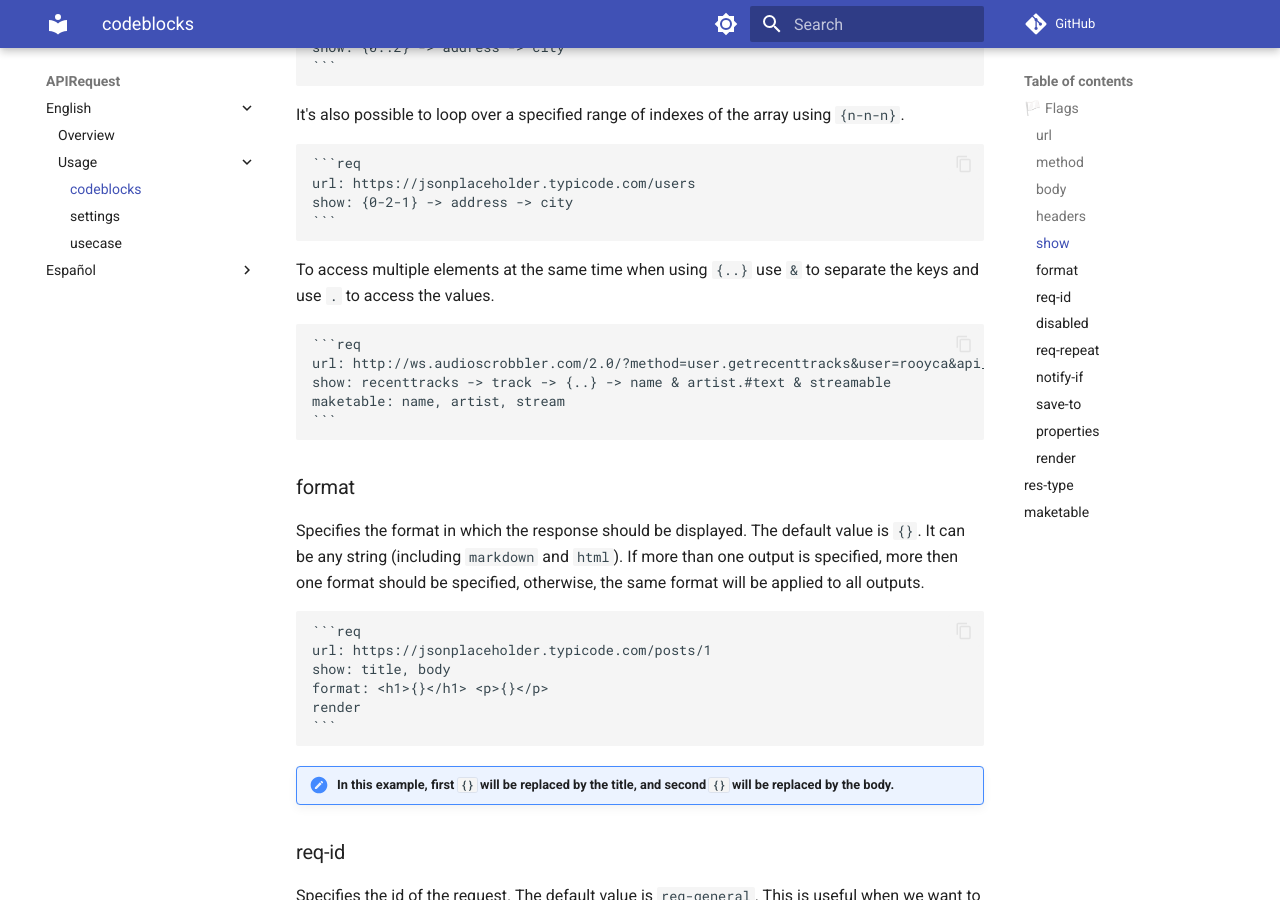
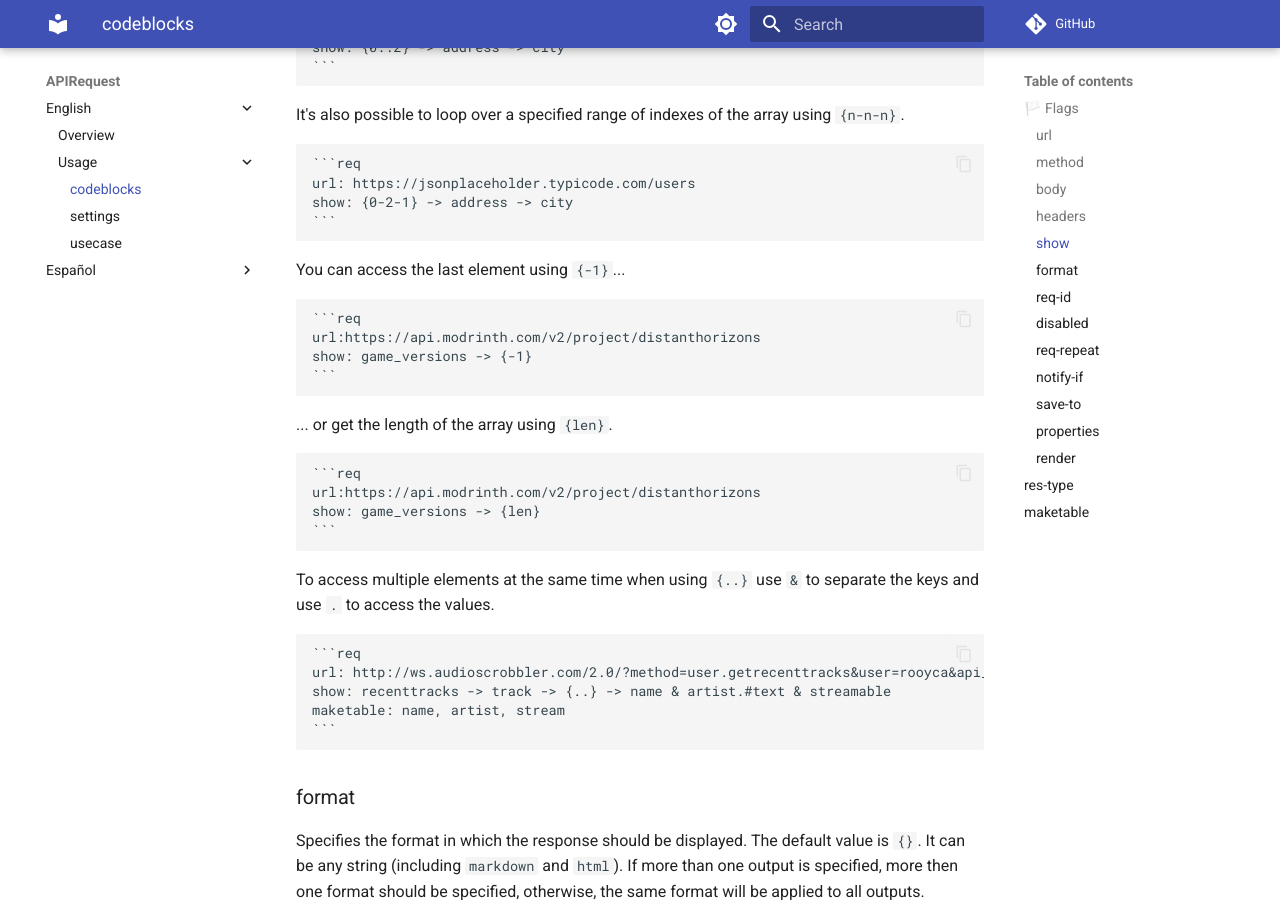
Before and after one commit to Rooyca/obsidian-api-request, an MkDocs documentation site: the page built from docs/docs/en/codeblocks.md, in a window 1280 px wide and 900 px high, scrolled down 3090 px. Built offline with MkDocs 1.6.1 and Material for MkDocs 9.7.7, drawn with Linux system fonts in a browser that asks for light colours; comment, search, counter and statistics services are not loaded.

Commit message:
update(feat)[#41]: access the last element

````diff
--- a/docs/docs/en/codeblocks.md
+++ b/docs/docs/en/codeblocks.md
@@ -125,6 +125,24 @@ It's also possible to loop over a specified range of indexes of the array using
 ```req
 url: https://jsonplaceholder.typicode.com/users
 show: {0-2-1} -> address -> city
+```
+~~~
+
+You can access the last element using `{-1}`...
+
+~~~markdown
+```req
+url:https://api.modrinth.com/v2/project/distanthorizons
+show: game_versions -> {-1}
+```
+~~~
+
+... or get the length of the array using `{len}`.
+
+~~~markdown
+```req
+url:https://api.modrinth.com/v2/project/distanthorizons
+show: game_versions -> {len}
 ```
 ~~~
 
--- a/package.json
+++ b/package.json
@@ -1,6 +1,6 @@
 {
 	"name": "api-request",
-	"version": "1.4.4",
+	"version": "1.4.5",
 	"description": "Fetch data from APIs or other sources. Responses in JSON, MD or HTML directly in your notes.",
 	"main": "main.js",
 	"scripts": {
````
Also changed, not shown: docs/docs/es/codeblocks.md (+18 -0 lines), manifest.json, 2 other files.
